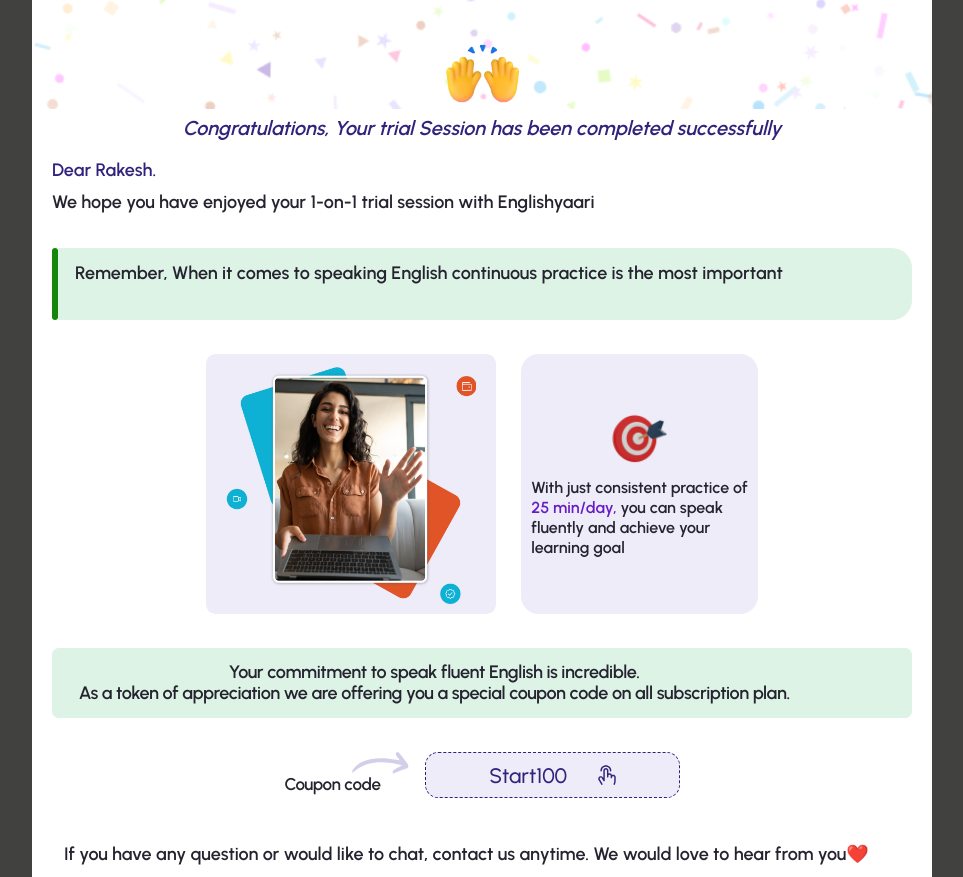
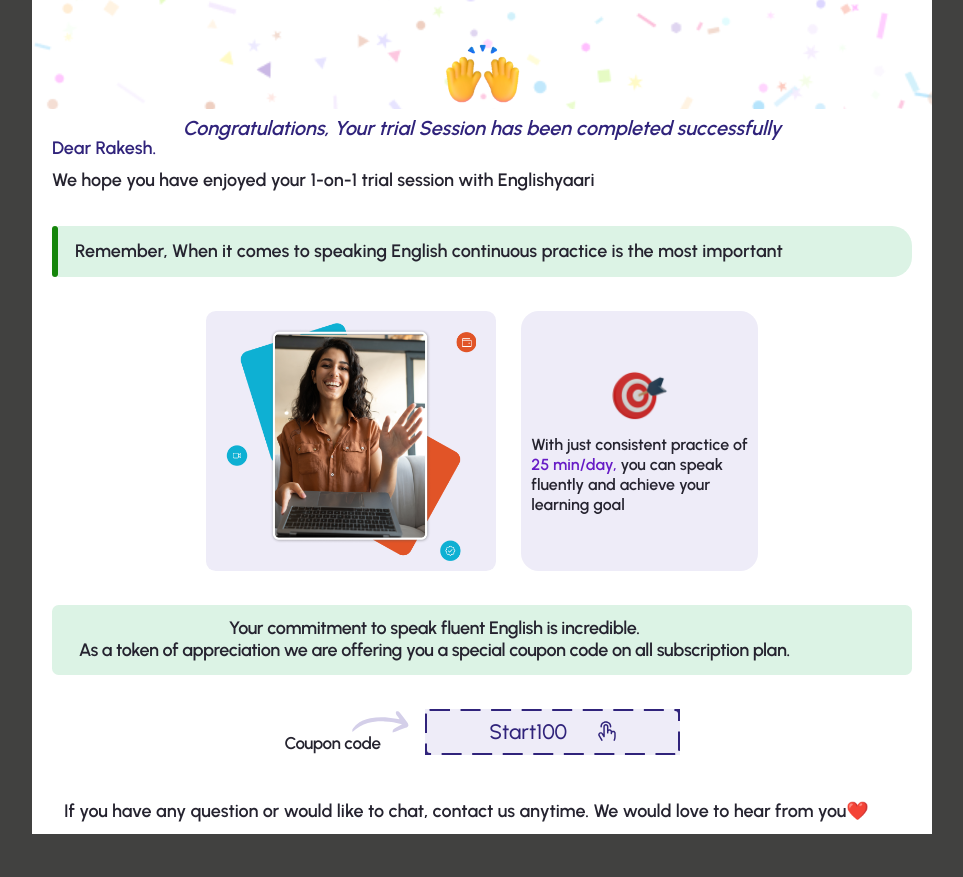
Before and after one commit to kismatgrewal/English, a plain HTML site: page index.html in a window 1280 px wide. Shown: the part 60-937 px from the top of the page, without its empty margins (158-1121 px from the left). After the commit the page ends 894 px from the top, so only its background shows below. Drawn offline with nearby package versions, Linux system fonts and the light colour scheme.

Commit message:
change margin

```diff
--- a/english.css
+++ b/english.css
@@ -6,3 +6,14 @@
 .inter {
   font-family: "Inter", sans-serif;
 }
+
+.ten:before {
+  content: "";
+  position: absolute;
+  border: 10px dashed #30237b;
+  top: -8px;
+  bottom: -8px;
+  left: -8px;
+  right: -8px;
+  border-radius: 13px;
+}
--- a/index.html
+++ b/index.html
@@ -11,6 +11,7 @@
         theme: {
           extend: {},
           screens: {
+            xs: "425px",
             sm: "565px",
             md: "768px",
             lg: "1024px",
@@ -31,8 +32,8 @@
             <img src="./assets/img/englishlogo.png" alt="" />
           </div>
         </div>
-        <div class="mx-3 flex flex-col items-center gap-[8px] translate-y-[32px]">
-          <div class="w-[78px] h-[78px]">
+        <div class="mx-3 flex flex-col items-center gap-[8px] translate-y-[27pxpx] sm:translate-y-[32px]">
+          <div class="sm:w-[78px] w-[62px] h-[62px] sm:h-[78px]">
             <img src="./assets/img/handemoji.png" alt="" />
           </div>
           <h2
@@ -42,7 +43,7 @@
           </h2>
         </div>
       </div>
-      <div class="mt-[50px] mx-5">
+      <div class="mt-[28px] mx-5">
         <h2
           class="text-[#30237B] urbanist text-[14px] sm:text-[18px] font-semibold leading-[23px]"
         >
@@ -54,9 +55,9 @@
           We hope you have enjoyed your 1-on-1 trial session with Englishyaari
         </p>
       </div>
-      <div class="flex mt-[34px] mx-5">
+      <div class="flex mt-[27px] sm:mt-[34px] mx-5">
         <div
-          class="bg-[#15860B] w-[6.114px] h-[72.26px] rounded-[43.356px]"
+          class="bg-[#15860B] w-[6.114px] rounded-[43.356px]"
         ></div>
         <div
           class="w-full bg-[#DCF3E5] rounded-r-[20px] p-[13px_33px_14px_17px]"
@@ -69,7 +70,7 @@
           </p>
         </div>
       </div>
-      <div class="flex mt-[34px] justify-center mx-5 gap-[25px]">
+      <div class="flex mt-[26px] sm:mt-[34px] justify-center mx-5 gap-[25px]">
         <div
           class="bg-[#EEECF8] px-5 rounded-[9.792px] flex items-center justify-center max-w-[290.153px] w-full h-[260.137px]"
         >
@@ -95,7 +96,7 @@
         </div>
       </div>
       <div
-        class="flex mt-[34px] mx-5 bg-[#DCF3E5] rounded-[6.67px] px-[38px] sm:px-[26.68px] py-[13.34px] text-center"
+        class="flex mt-[26px] sm:mt-[34px] mx-5 bg-[#DCF3E5] rounded-[6.67px] px-[38px] sm:px-[26.68px] py-[13.34px] text-center"
       >
         <p
           class="urbanist text-[#25232F] text-[14px] sm:text-[18px] font-semibold leading-[21.6px] tracking-[-0.36px]"
@@ -106,9 +107,9 @@
         </p>
       </div>
       <div
-        class="max-w-[397px] w-full mx-auto gap-[44px] mt-[34px] flex justify-center"
+        class="max-w-[397px] w-full mx-auto gap-[4px] xs:gap-[44px] mt-[26px] sm:mt-[34px] xs:flex-row flex-col items-center  flex justify-center"
       >
-        <div class="flex flex-col items-end">
+        <div class="flex flex-col xs:items-end">
           <span class="translate-x-7"
             ><svg
               width="57"
@@ -132,7 +133,7 @@
         <button
           onclick="myFunction()"
           type="submit"
-          class="sm:max-w-[255px] bg-[#EEECF8] max-w-[204px] w-full h-[46px] border-[1.668px] items-center justify-center gap-[12px] flex border-dashed border-[#30237B] rounded-[13.34px]"
+          class="sm:max-w-[255px] bg-[#EEECF8] max-w-[204px] w-full h-[46px] ten items-center justify-center gap-[12px] flex    relative overflow-hidden text-center "
         >
           <input
           type="text"
@@ -158,7 +159,7 @@
           </span>
         </button>
       </div>
-      <div class="mx-5 mx-5 mt-[34px] p-3">
+      <div class="mx-5 mx-5 mt-[26px] sm:mt-[34px] p-3">
         <p
           class="urbanist text-[14px] sm:text-[18px] text-[#25232F] font-semibold leading-[20.6px]"
         >
```
Also changed, not shown: englishyaari2.html (+6 -5 lines).
